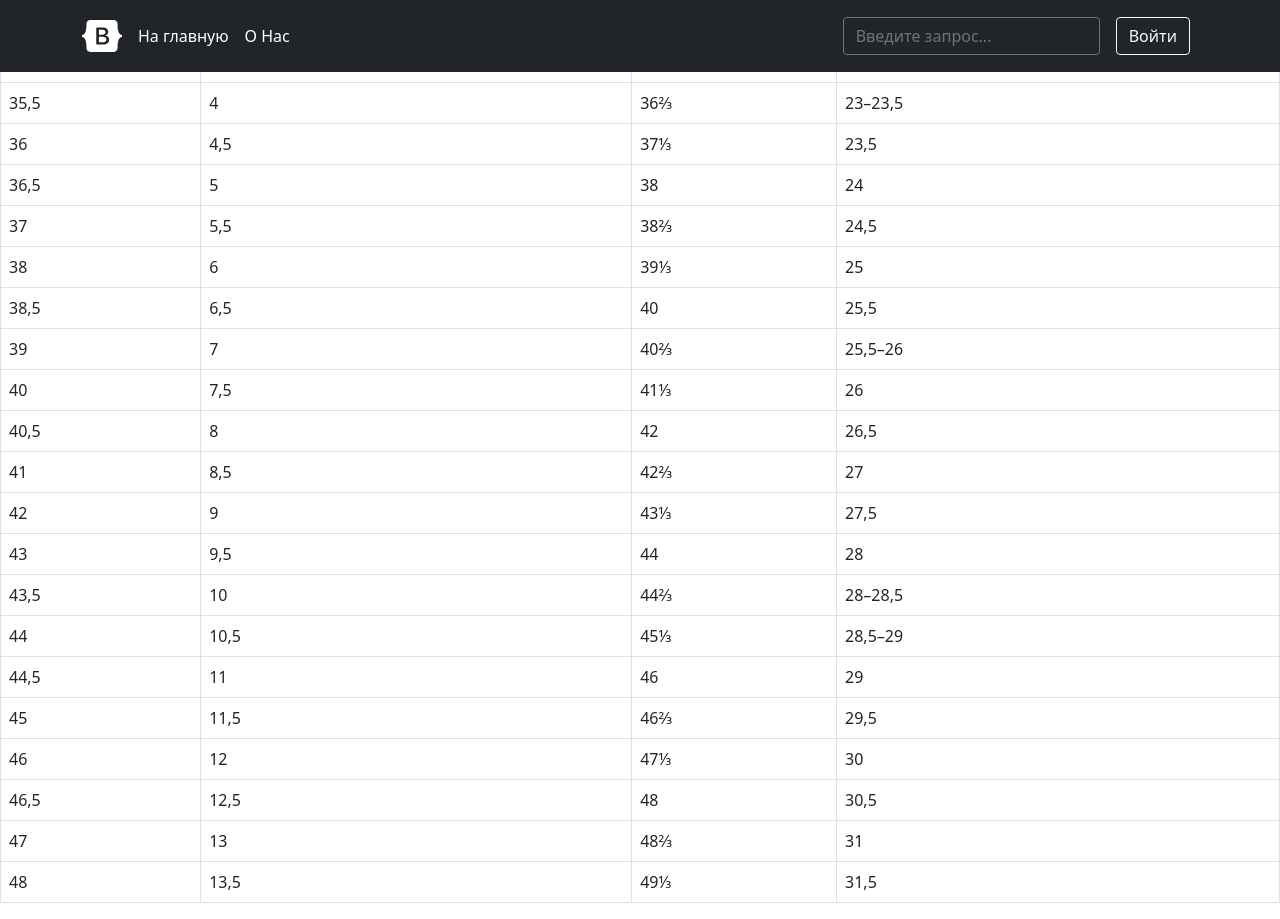
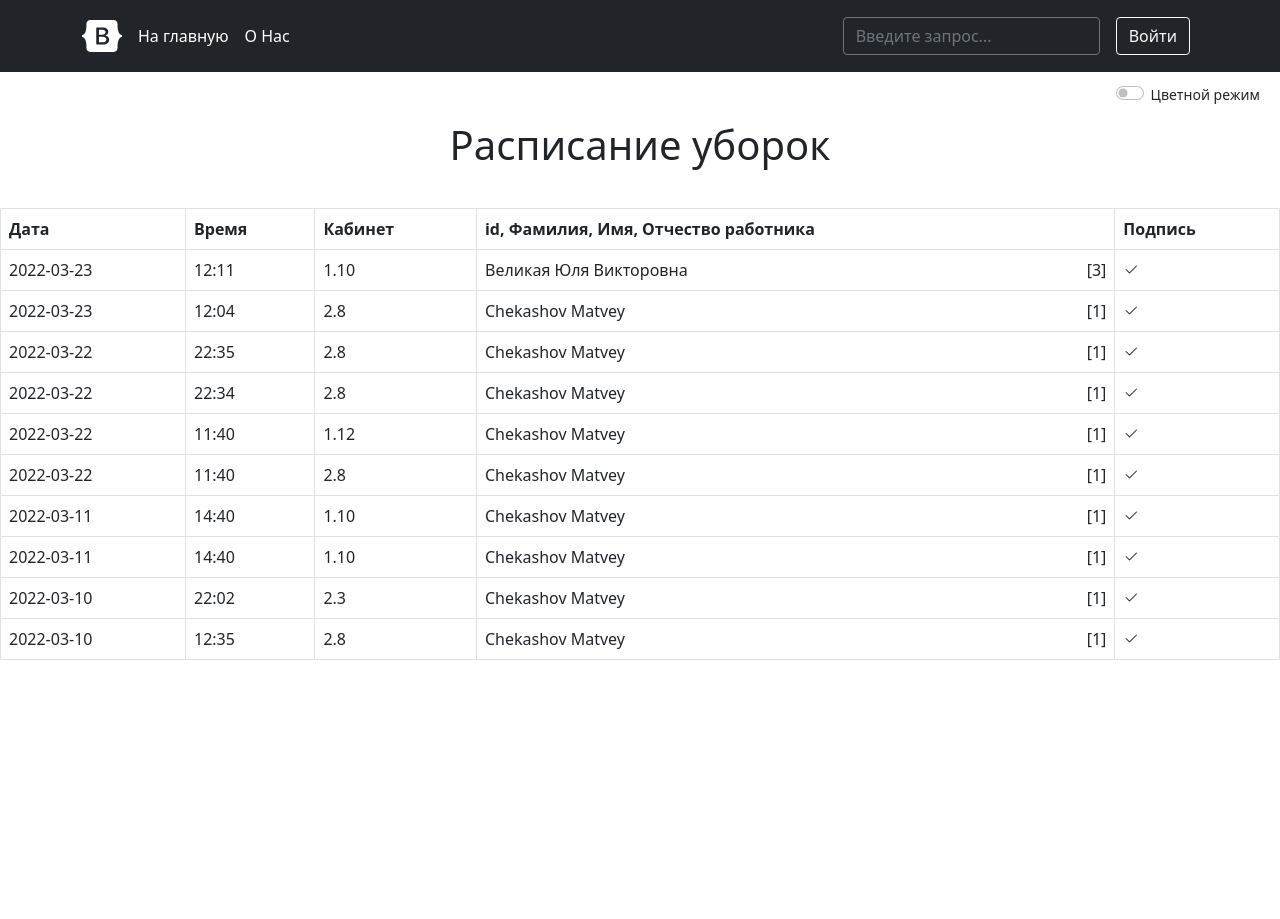
Before and after one commit to Ryize/QrAutomation, a Flask app: page / in a window 1280 px wide. After the commit the page ends 660 px from the top, so only its background shows below. Run offline with Flask 2, Linux system fonts and the light colour scheme; data comes from the database, SQL or seed files in the repository; both versions use the stored data as it was after the commit.

Commit message:
Main page implemented, pages rewritten for responsive design

```diff
--- a/controller.py
+++ b/controller.py
@@ -16,7 +16,8 @@ def before_request():
 @app.route('/', methods=['POST', 'GET'])
 @app.route('/schedules', methods=['POST', 'GET'])
 def index():
-    return render_template('index.html')
+    schedules = ScheduleCleaning.query.order_by(ScheduleCleaning.created_on.desc()).all()
+    return render_template('index.html', schedules=schedules, User=User, Cabinet=Cabinet)
 
 
 @app.route('/new_schedule', methods=['POST', 'GET'])
@@ -24,7 +25,11 @@ def index():
 def new_schedule():
     if request.method == 'POST':
         cabinet_id = request.form.get('cabinet')
-        created_on = datetime.strptime(request.form.get('created_date'), "%Y-%m-%dT%H:%M")
+        if request.form.get('auto_date') is not None:
+            created_on = ':'.join(str(datetime.now()).split(':')[:-1])  # Получаем текущие время и удаляем секунды
+            created_on = datetime.strptime(created_on, "%Y-%m-%d %H:%M")
+        else:
+            created_on = datetime.strptime(request.form.get('created_date'), "%Y-%m-%dT%H:%M")
         user_id = session['_user_id']
         schedule = ScheduleCleaning(cabinet_id=cabinet_id, user_id=user_id, created_on=created_on)
         db.session.add(schedule)
--- a/static/css/headers.css
+++ b/static/css/headers.css
@@ -31,7 +31,7 @@
   outline: 0;
 }
 
-.site-header {
+#site-header {
   position: fixed;
   width: 100%;
   left: 0;
--- a/static/css/index.css
+++ b/static/css/index.css
@@ -0,0 +1,43 @@
+body {
+    background: white;
+}
+
+center {
+    margin-top: 15px;
+    padding-bottom: 7px;
+}
+
+#id_worker {
+    float: right;
+}
+
+#color_mode {
+    margin-right: 20px;
+    margin-top: 10px;
+}
+
+[data-tooltip] {
+    position: relative; /* Относительное позиционирование */
+}
+
+[data-tooltip]::after {
+    content: attr(data-tooltip); /* Выводим текст */
+    position: absolute; /* Абсолютное позиционирование */
+    width: 116px; /* Ширина подсказки */
+    left: 0;
+    top: 0; /* Положение подсказки */
+    background: #3989c9; /* Синий цвет фона */
+    color: #fff; /* Цвет текста */
+    padding: 0.5em; /* Поля вокруг текста */
+    box-shadow: 2px 2px 5px rgba(0, 0, 0, 0.3); /* Параметры тени */
+    pointer-events: none; /* Подсказка */
+    opacity: 0; /* Подсказка невидима */
+    transition: 1s; /* Время появления подсказки */
+    font-size: 55%;
+    border-radius: 7px;
+}
+
+[data-tooltip]:hover::after {
+    opacity: 1; /* Показываем подсказку */
+    top: 2em; /* Положение подсказки */
+}
--- a/static/css/new_schedule.css
+++ b/static/css/new_schedule.css
@@ -64,3 +64,8 @@
     -o-transform: rotate(180deg);
     transform: rotate(180deg);
 }
+
+#date_field{
+    margin-top: 10px;
+    display: none;
+}
--- a/static/js/indexPage.js
+++ b/static/js/indexPage.js
@@ -55,3 +55,16 @@ function checkText(th, this_id) {
 
     checkAcceptSendData()
 }
+
+function controlColorBackgroundMode(){
+    let status_check = document.getElementById('ColorBackgroundMode').checked
+    let body_field = document.getElementById('body')
+    if (status_check){
+        body_field.style = 'background: #FFFFFF;\n' +
+            '        background: -webkit-linear-gradient(top left, #FFFFFF, #CCF5F9);\n' +
+            '        background: -moz-linear-gradient(top left, #FFFFFF, #CCF5F9);\n' +
+            '        background: linear-gradient(to bottom right, #FFFFFF, #CCF5F9);'
+    } else{
+        body_field.style = 'background: white;'
+    }
+}
--- a/templates/index.html
+++ b/templates/index.html
@@ -1,149 +1,66 @@
 <!DOCTYPE html>
-<html lang="en">
+<html lang="ru">
 <head>
     <meta charset="UTF-8">
     <title>Мой базовый сайт</title>
     <link href="https://cdn.jsdelivr.net/npm/bootstrap@5.1.3/dist/css/bootstrap.min.css" rel="stylesheet"
           integrity="sha384-1BmE4kWBq78iYhFldvKuhfTAU6auU8tT94WrHftjDbrCEXSU1oBoqyl2QvZ6jIW3" crossorigin="anonymous">
+    <link type="text/css" rel="stylesheet" href="{{ url_for('static', filename='css/index.css') }}">
 </head>
-<body>
+<body id="body">
 
 {% include 'template/headers.html' %}
 {% include 'template/flash.html' %}
 
+<div class="form-check form-switch" id="color_mode">
+    <label style="float: right">
+        <small>
+            <input class="form-check-input" type="checkbox" id="ColorBackgroundMode"
+                   onchange="controlColorBackgroundMode()">
+            <label class="form-check-label" for="ColorBackgroundMode">Цветной режим</label>
+        </small>
+    </label>
+</div>
+
+<center><h1>Расписание уборок</h1></center>
+<br>
+
 <table class="table table-hover table-bordered">
     <tr>
-        <th>Россия</th>
-        <th>Великобритания</th>
-        <th>Европа</th>
-        <th>Длина ступни, см</th>
+        <th>Дата</th>
+        <th>Время</th>
+        <th>Кабинет</th>
+        <th><span data-tooltip="Уникальный идентификатор пользователя">id</span>, Фамилия, Имя, Отчество работника
+        </th>
+        <th>Подпись</th>
     </tr>
-    <tr>
-        <td>34,5</td>
-        <td>3,5</td>
-        <td>36</td>
-        <td>23</td>
-    </tr>
-    <tr>
-        <td>35,5</td>
-        <td>4</td>
-        <td>36⅔</td>
-        <td>23–23,5</td>
-    </tr>
-    <tr>
-        <td>36</td>
-        <td>4,5</td>
-        <td>37⅓</td>
-        <td>23,5</td>
-    </tr>
-    <tr>
-        <td>36,5</td>
-        <td>5</td>
-        <td>38</td>
-        <td>24</td>
-    </tr>
-    <tr>
-        <td>37</td>
-        <td>5,5</td>
-        <td>38⅔</td>
-        <td>24,5</td>
-    </tr>
-    <tr>
-        <td>38</td>
-        <td>6</td>
-        <td>39⅓</td>
-        <td>25</td>
-    </tr>
-    <tr>
-        <td>38,5</td>
-        <td>6,5</td>
-        <td>40</td>
-        <td>25,5</td>
-    </tr>
-    <tr>
-        <td>39</td>
-        <td>7</td>
-        <td>40⅔</td>
-        <td>25,5–26</td>
-    </tr>
-    <tr>
-        <td>40</td>
-        <td>7,5</td>
-        <td>41⅓</td>
-        <td>26</td>
-    </tr>
-    <tr>
-        <td>40,5</td>
-        <td>8</td>
-        <td>42</td>
-        <td>26,5</td>
-    </tr>
-    <tr>
-        <td>41</td>
-        <td>8,5</td>
-        <td>42⅔</td>
-        <td>27</td>
-    </tr>
-    <tr>
-        <td>42</td>
-        <td>9</td>
-        <td>43⅓</td>
-        <td>27,5</td>
-    </tr>
-    <tr>
-        <td>43</td>
-        <td>9,5</td>
-        <td>44</td>
-        <td>28</td>
-    </tr>
-    <tr>
-        <td>43,5</td>
-        <td>10</td>
-        <td>44⅔</td>
-        <td>28–28,5</td>
-    </tr>
-    <tr>
-        <td>44</td>
-        <td>10,5</td>
-        <td>45⅓</td>
-        <td>28,5–29</td>
-    </tr>
-    <tr>
-        <td>44,5</td>
-        <td>11</td>
-        <td>46</td>
-        <td>29</td>
-    </tr>
-    <tr>
-        <td>45</td>
-        <td>11,5</td>
-        <td>46⅔</td>
-        <td>29,5</td>
-    </tr>
-    <tr>
-        <td>46</td>
-        <td>12</td>
-        <td>47⅓</td>
-        <td>30</td>
-    </tr>
-    <tr>
-        <td>46,5</td>
-        <td>12,5</td>
-        <td>48</td>
-        <td>30,5</td>
-    </tr>
-    <tr>
-        <td>47</td>
-        <td>13</td>
-        <td>48⅔</td>
-        <td>31</td>
-    </tr>
-    <tr>
-        <td>48</td>
-        <td>13,5</td>
-        <td>49⅓</td>
-        <td>31,5</td>
-    </tr>
+    {% for schedule in schedules %}
+        {% set user = User.query.filter_by(id=schedule.user_id).first() %}
+        {% set cabinet = Cabinet.query.filter_by(id=schedule.cabinet_id).first() %}
+        <tr>
+            <td>{{ schedule.created_on.strftime('%Y-%m-%d') }}</td>
+            <td>{{ schedule.created_on.strftime('%H:%M') }}</td>
+            <td>{{ cabinet.number }}</td>
+            <td>{{ user.surname }} {{ user.name }} {{ user.patronymic }}<label id="id_worker"
+                                                                               data-tooltip="Нажмите для детального просмотра"
+                                                                               onclick="alert(
+                                                                                   '{{ user.name }} {{ user.surname }} {{ user.patronymic }}, {{ user.email }}' +
+                                                                                    '')">
+                [{{ user.id }}]
+            </label>
+            </td>
+            <td>
+                <svg width="1em" height="1em" viewBox="0 0 16 16" class="bi bi-check2" fill="currentColor"
+                     xmlns="http://www.w3.org/2000/svg">
+                    <path fill-rule="evenodd"
+                          d="M13.854 3.646a.5.5 0 0 1 0 .708l-7 7a.5.5 0 0 1-.708 0l-3.5-3.5a.5.5 0 1 1 .708-.708L6.5 10.293l6.646-6.647a.5.5 0 0 1 .708 0z"/>
+                </svg>
+            </td>
+        </tr>
+    {% endfor %}
 </table>
+
+<script src="{{ url_for('static', filename='js/indexPage.js') }}"></script>
+
 </body>
 </html>
--- a/templates/login.html
+++ b/templates/login.html
@@ -1,5 +1,5 @@
 <!DOCTYPE html>
-<html lang="en">
+<html lang="ru">
 <head>
     <meta charset="UTF-8">
     <title>Авторизация</title>
--- a/templates/register.html
+++ b/templates/register.html
@@ -1,5 +1,5 @@
 <!DOCTYPE html>
-<html lang="en">
+<html lang="ru">
 <head>
     <meta charset="UTF-8">
     <title>Регистрация</title>
```
Also changed, not shown: static/css/style.css (+6 -1 lines), static/js/new_schedule.js (+9 -0 lines), templates/new_schedule.html (+16 -5 lines), bd.db.
